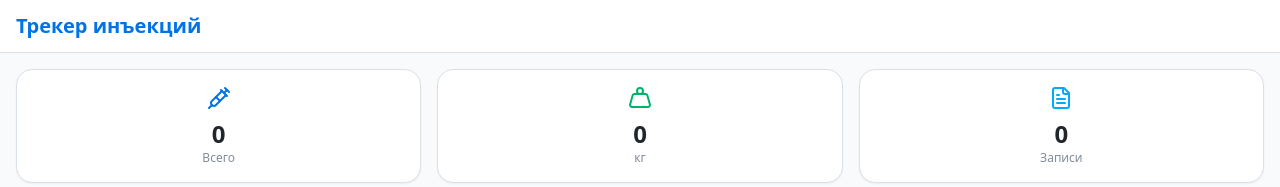
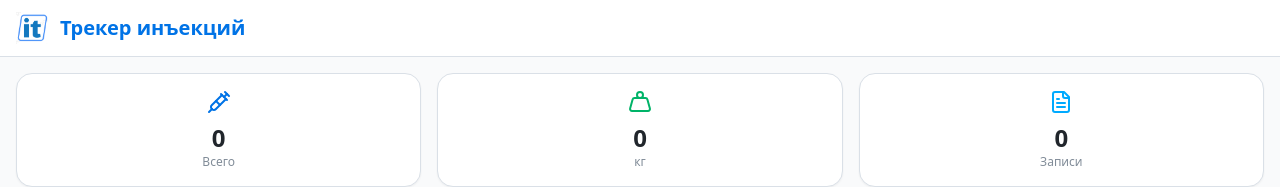
Before and after one commit to AlexNova69/shot-track-buddy, a React (Vite) app: page / in a window 1280 px wide. Shown: the top 187 px of the page. Built offline with nearby package versions, Linux system fonts and the light colour scheme; the HTML template or start-up script is replaced by a standard one.

Commit message:
Add logo to app title

```diff
--- a/src/components/MobileLayout.tsx
+++ b/src/components/MobileLayout.tsx
@@ -1,5 +1,6 @@
 import { ReactNode } from "react";
 import { BottomNavigation } from "@/components/BottomNavigation";
+import appLogo from "@/assets/app-logo.png";
 
 interface MobileLayoutProps {
   children: ReactNode;
@@ -10,7 +11,10 @@ export function MobileLayout({ children }: MobileLayoutProps) {
     <div className="min-h-screen bg-background flex flex-col">
       {/* Header */}
       <header className="bg-card border-b border-border px-4 py-3">
-        <h1 className="text-xl font-semibold text-medical-primary">Трекер инъекций</h1>
+        <div className="flex items-center gap-3">
+          <img src={appLogo} alt="Logo" className="w-8 h-8" />
+          <h1 className="text-xl font-semibold text-medical-primary">Трекер инъекций</h1>
+        </div>
       </header>
 
       {/* Content */}
```
Also changed, not shown: src/assets/app-logo.png (added).
